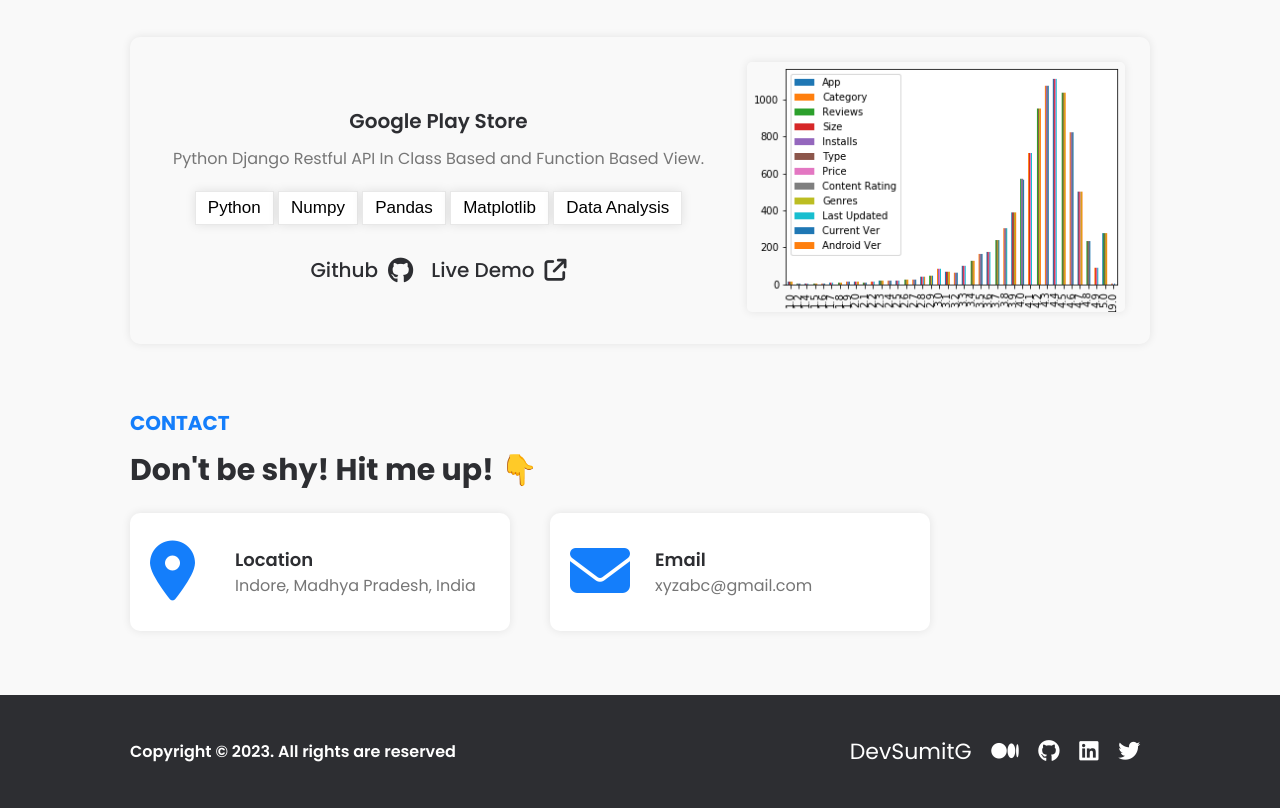
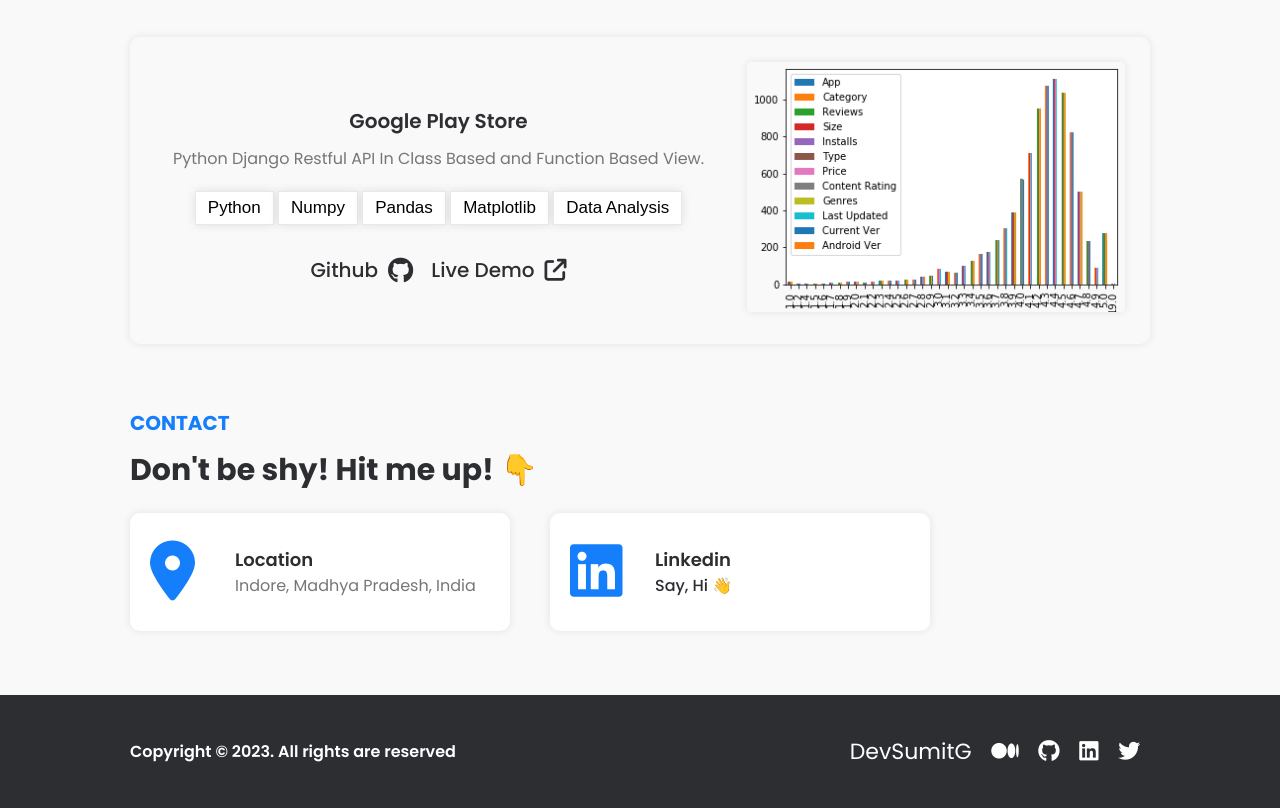
Before and after one commit to sumitgirwal/devsumitg, a plain HTML site: page index.html in a window 1280 px wide. Shown: the part 4987-5795 px from the top of the page. Drawn offline with Linux system fonts and the light colour scheme.

Commit message:
Updated the contact info

```diff
--- a/assets/css/styles.css
+++ b/assets/css/styles.css
@@ -428,6 +428,13 @@ a:hover {
 
  }
 
+ .contact-item .left a {
+    width: 25%;
+    font-size: 60px;
+    color: var(--hover);
+
+ }
+
  .contact-item .right {
     width: 75%;
     margin-left: -10px;
--- a/index.html
+++ b/index.html
@@ -480,11 +480,20 @@
                         </div>
                         <div class="contact-item">
                             <div class="left">
-                                <i class="fa-solid fa-envelope"></i>
+                                <!-- <i class="fa-solid fa-envelope"></i> -->
+                                <a href="https://www.linkedin.com/in/sumitgirwal/" target="_blank">
+                                    <i class="fa-brands fa-linkedin"></i>
+                                </a>
                             </div>
                             <div class="right">
-                                <p class="right-title">Email</p>
-                                <p class="right-subtitle">xyzabc@gmail.com</p>
+                                <!-- <p class="right-title">Email</p>
+                                <p class="right-subtitle">xyzabc@gmail.com</p> -->
+                                <p class="right-title">Linkedin</p>
+                                <p class="right-subtitle">
+                                    <a href="https://www.linkedin.com/in/sumitgirwal/" target="_blank">
+                                       Say, Hi 👋
+                                    </a>
+                                </p>
                             </div>
                         </div>
                     </div>
```
